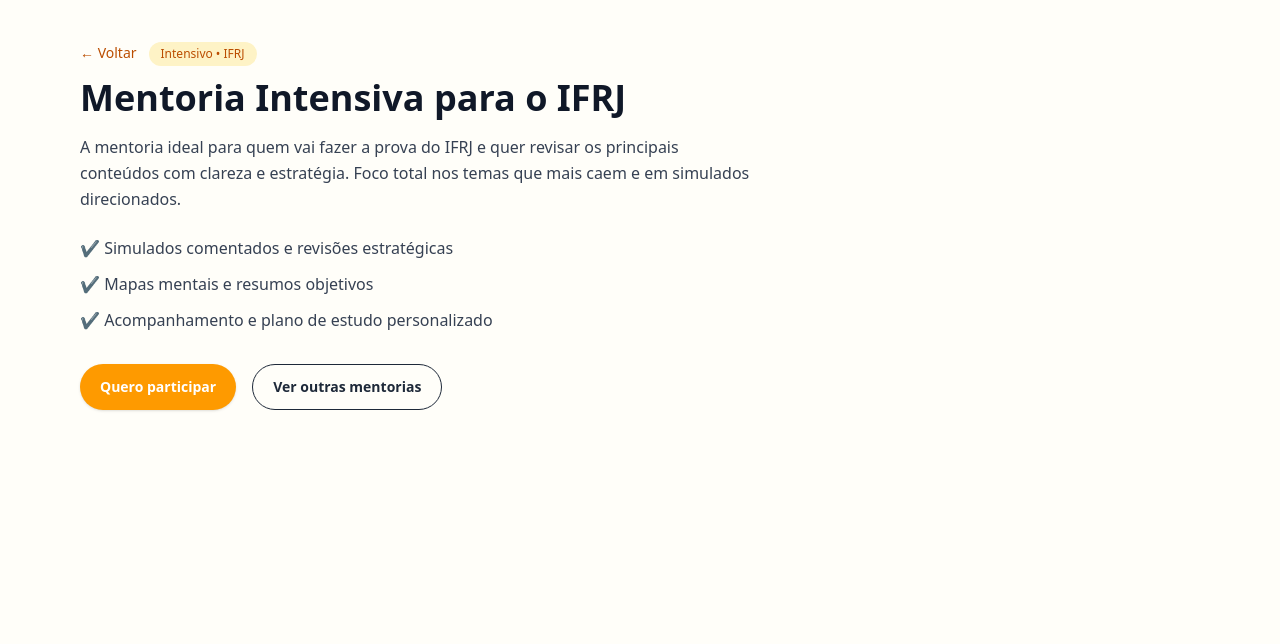
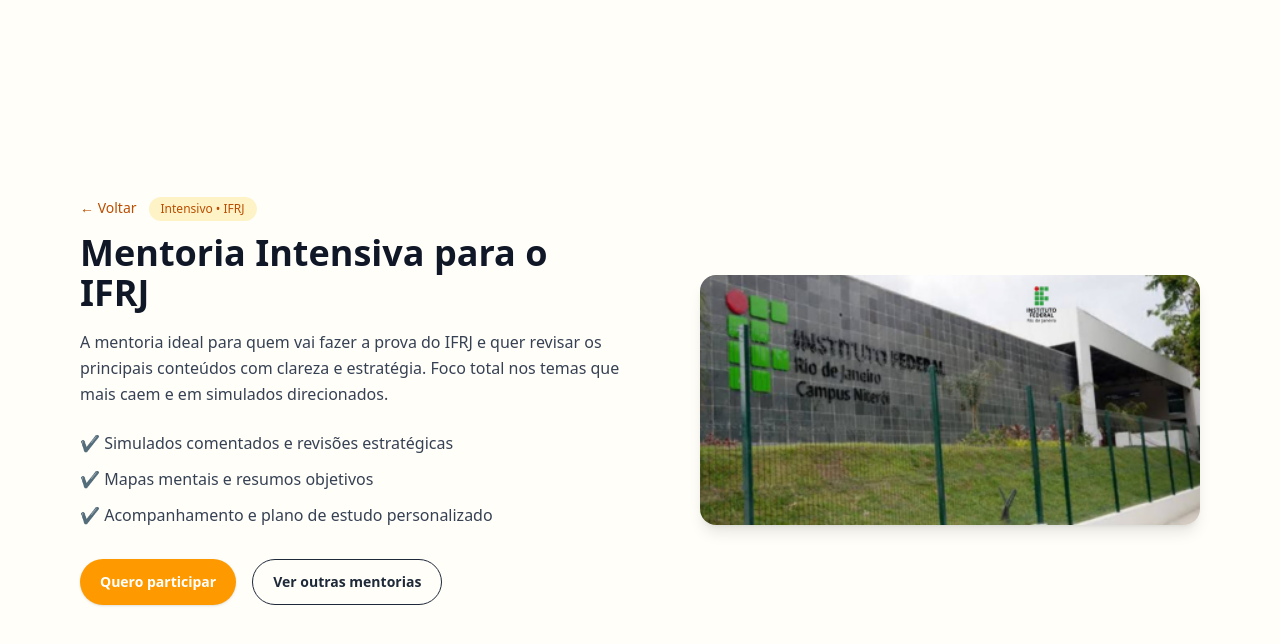
Before and after one commit to luluanaaraujo-gif/nextjs-boilerplate, a Next.js app: page /ifrj in a window 1280 px wide. Shown: the top 644 px of the page. Built offline with nearby package versions, Linux system fonts and the light colour scheme.

Commit message:
Update page.tsx

```diff
--- a/app/ifrj/page.tsx
+++ b/app/ifrj/page.tsx
@@ -1,3 +1,4 @@
+import Image from "next/image";
 import Link from "next/link";
 
 export default function MentoriaIFRJ() {
@@ -5,8 +6,10 @@
     "https://wa.me/5521976739159?text=Oi%20Luana%2C%20quero%20saber%20mais%20sobre%20a%20mentoria%20do%20IFRJ!";
 
   return (
-    <main className="bg-amber-50/30 min-h-screen">
-      <section className="mx-auto max-w-6xl px-4 pt-10 pb-8">
+    <main className="bg-amber-50/30 min-h-screen flex items-center">
+      <section className="mx-auto max-w-6xl px-4 py-12 grid md:grid-cols-2 gap-10 items-center">
+        {/* Coluna de texto */}
+        <div>
           <Link
             href="/pessoal#mentorias"
             className="inline-flex items-center gap-2 text-sm font-medium text-amber-700 hover:text-amber-800"
@@ -23,9 +26,9 @@
           </h1>
 
           <p className="mt-4 max-w-2xl text-gray-700 leading-relaxed">
-          A mentoria ideal para quem vai fazer a prova do IFRJ e quer revisar os
-          principais conteúdos com clareza e estratégia. Foco total nos temas
-          que mais caem e em simulados direcionados.
+            A mentoria ideal para quem vai fazer a prova do IFRJ e quer revisar
+            os principais conteúdos com clareza e estratégia. Foco total nos
+            temas que mais caem e em simulados direcionados.
           </p>
 
           <ul className="mt-6 space-y-3 text-gray-700">
@@ -37,17 +40,30 @@
           <div className="mt-8 flex flex-wrap gap-4">
             <Link
               href={WHATSAPP_CTA}
-            className="inline-flex items-center justify-center rounded-full bg-amber-500 hover:bg-amber-600 px-5 py-3 text-sm font-semibold text-white shadow-sm"
+              className="inline-flex items-center justify-center rounded-full bg-amber-500 hover:bg-amber-600 px-5 py-3 text-sm font-semibold text-white shadow-sm transition"
             >
               Quero participar
             </Link>
 
             <Link
               href="/pessoal"
-            className="inline-flex items-center justify-center rounded-full border px-5 py-3 text-sm font-semibold text-gray-800 hover:bg-white/60"
+              className="inline-flex items-center justify-center rounded-full border px-5 py-3 text-sm font-semibold text-gray-800 hover:bg-white/60 transition"
             >
               Ver outras mentorias
             </Link>
+          </div>
+        </div>
+
+        {/* Coluna da imagem */}
+        <div className="flex justify-center md:justify-end">
+          <Image
+            src="/assets/ifrjimagem.png"
+            alt="Estudantes revisando conteúdos para o IFRJ"
+            width={500}
+            height={400}
+            className="rounded-2xl shadow-lg object-cover"
+            priority
+          />
         </div>
       </section>
     </main>
```
Lines whose indentation alone changed are shown as unchanged.
